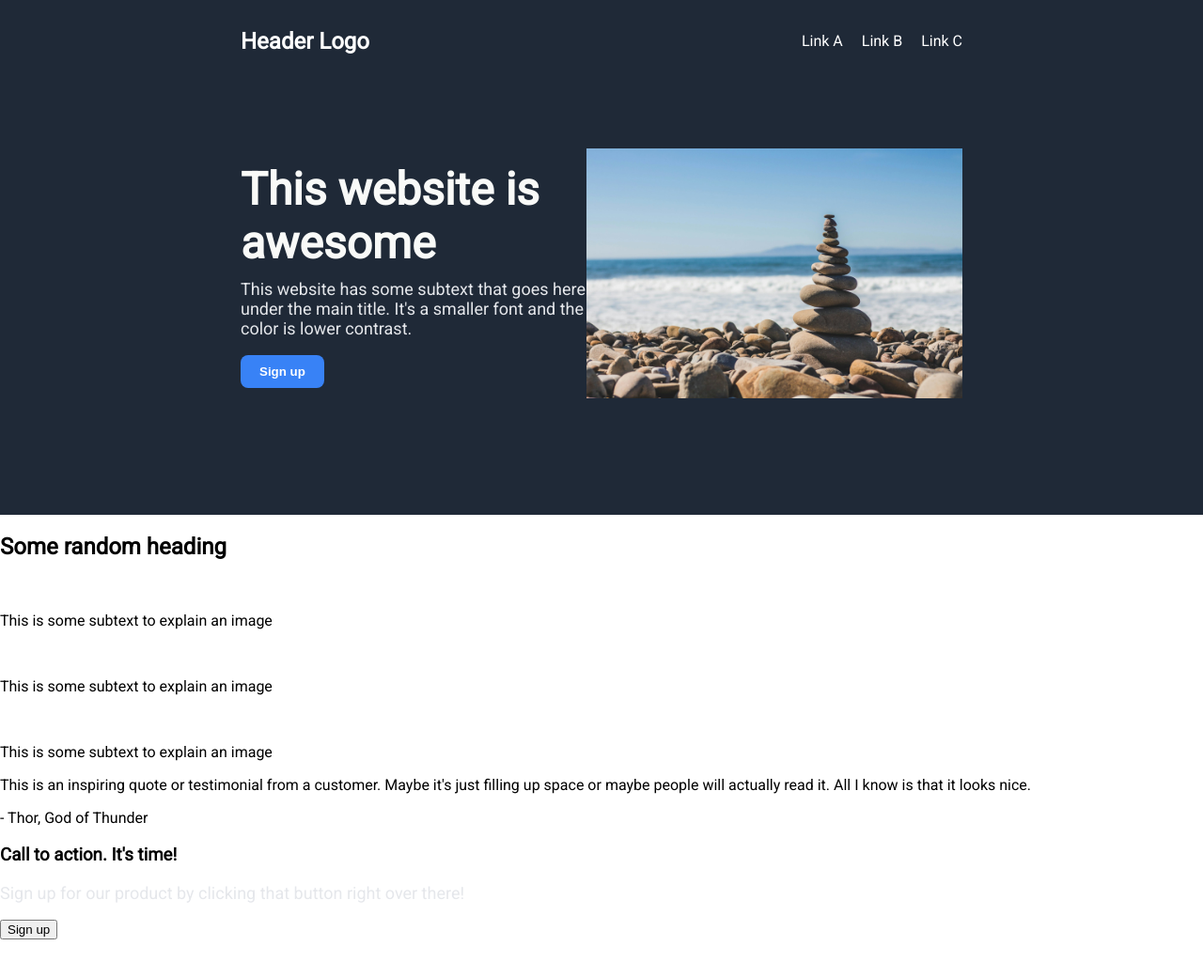
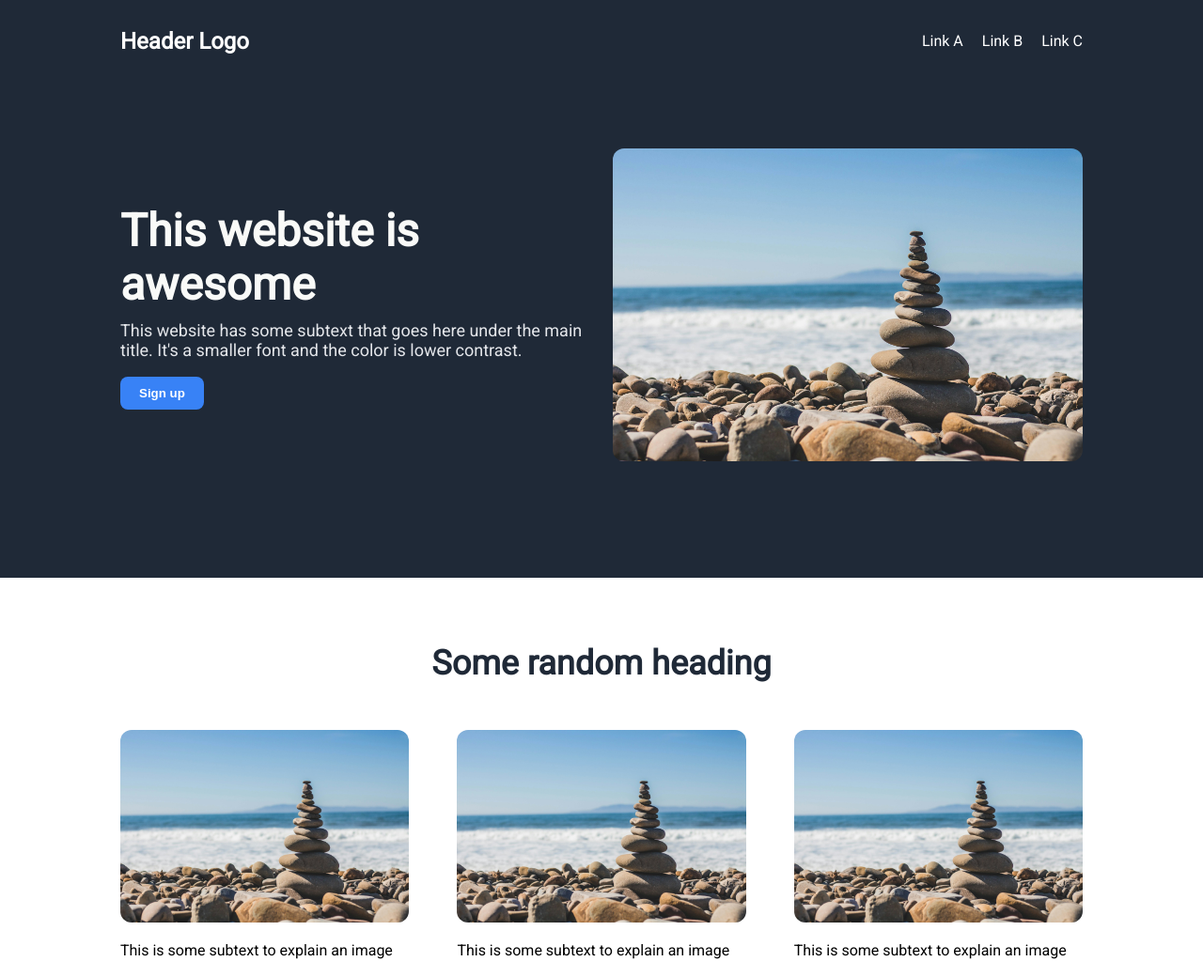
Before and after one commit to DameMeditation/landing-page, a plain HTML site: page index.html in a window 1280 px wide. Shown: the top 1040 px of the page at 94% size. Before the commit the page ends 1000 px from the top, so only its background shows below. Drawn offline with Linux system fonts and the light colour scheme.

Commit message:
second section completed

```diff
--- a/index.html
+++ b/index.html
@@ -31,19 +31,21 @@
         </div>
     </section>
     <section id="services">
+        <div class="services-wrapper">
             <h2 class="heading">Some random heading</h2>
             <div class="thumbnails">
                 <div class="thumbnail">
-                <div class="thumbnail-img"><img src="" alt=""></div>
+                    <div class="thumbnail-img"><img src="images/banner.jpg" alt=""></div>
                     <span class="thumbnail-text"><p>This is some subtext to explain an image</p></span>
                 </div>
                 <div class="thumbnail">
-                <div class="thumbnail-img"><img src="" alt=""></div>
+                    <div class="thumbnail-img"><img src="images/banner.jpg" alt=""></div>
                     <span class="thumbnail-text"><p>This is some subtext to explain an image</p></span>
                 </div>
                 <div class="thumbnail">
-                <div class="thumbnail-img"><img src="" alt=""></div>
+                    <div class="thumbnail-img"><img src="images/banner.jpg" alt=""></div>
                     <span class="thumbnail-text"><p>This is some subtext to explain an image</p></span>
+                </div>
             </div>
         </div>
     </section>
--- a/styles/styles.css
+++ b/styles/styles.css
@@ -11,8 +11,8 @@ body {
     padding: 10px 0 120px;
 }
 
-#hero .hero-wrapper {
-  max-width: 60%;
+.hero-wrapper, .services-wrapper {
+  width: 80%;
 }
 
 .nav-item a {
@@ -21,12 +21,12 @@ body {
 }
 
 .nav-item a:hover {
-
     text-decoration: underline;
 }
 
 #hero img {
-    max-width: 400px;
+    max-width: 500px;
+    border-radius: 12px;
 }
 
 .navigation {
@@ -81,3 +81,42 @@ body {
     border: none;
     border-radius: 8px;
 }
+
+#services {
+    display: flex;
+    justify-content: center;
+    padding: 40px 0 120px;
+}
+
+#services .heading {
+    color: #1F2937;
+    font-size: 36px;
+    text-align: center;
+    padding-bottom: 20px;
+}
+
+#services .thumbnail-img img {
+    max-width: 100%;
+    border-radius: 12px;
+}
+
+.thumbnails {
+    display: flex;
+    flex-direction: row;
+    justify-content: space-between;
+}
+
+.thumbnail {
+    padding-left: 5%;
+}
+
+.thumbnail:first-child {
+    padding-left: 0;
+}
+
+#testimonial {
+    background-color: #E5E7EB;
+    display: flex;
+    justify-content: center;
+    padding: 40px 0 120px;
+}
```
Lines whose indentation alone changed are shown as unchanged.
